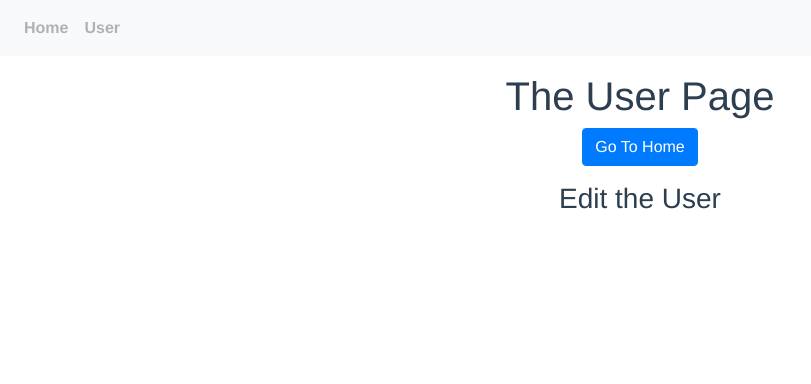
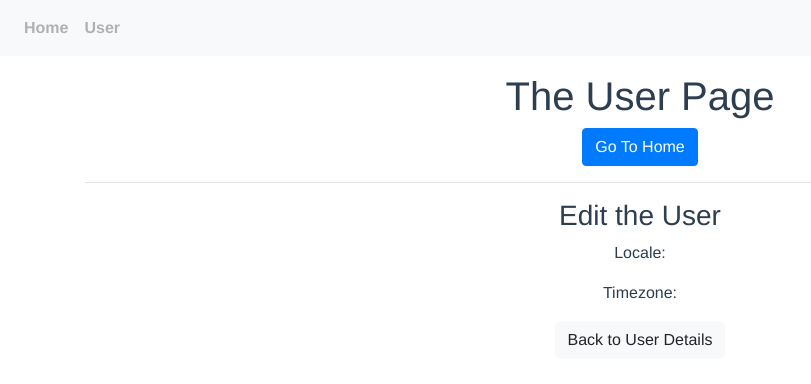
Before and after one commit to cgomesj/Vuejs-Router, a Vue app: page /user/1/edit in a window 1280 px wide. Shown: the top 384 px of the page, without its empty margins (0-811 px from the left). Built offline with nearby package versions, Linux system fonts and the light colour scheme.

Commit message:
query parameters

```diff
--- a/src/components/User/UserDetail.vue
+++ b/src/components/User/UserDetail.vue
@@ -14,7 +14,11 @@ export default {
 
   computed: {
     userIdEdit() {
-      return { name: "userEdit", params: { id: this.id } };
+      return {
+        name: "userEdit",
+        params: { id: this.id },
+        query: { locale: "br", timezone: "sp" }
+      };
     }
   }
 };
--- a/src/components/User/UserEdit.vue
+++ b/src/components/User/UserEdit.vue
@@ -1,3 +1,11 @@
 <template>
-  <h3>Edit the User</h3>
+  <div>
+    <h3>Edit the User</h3>
+    <p>Locale: {{ $route.query.locale }}</p>
+    <p>Timezone: {{ $route.query.timezone }}</p>
+
+    <router-link tag="button" class="btn btn-light" :to="{ name: 'userDetail' }"
+      >Back to User Details</router-link
+    >
+  </div>
 </template>
--- a/src/views/User.vue
+++ b/src/views/User.vue
@@ -6,6 +6,9 @@
         <button class="btn btn-primary" @click="navigateToHome">
           Go To Home
         </button>
+
+        <hr />
+
         <router-view class="my-3"></router-view>
       </div>
     </div>
```
